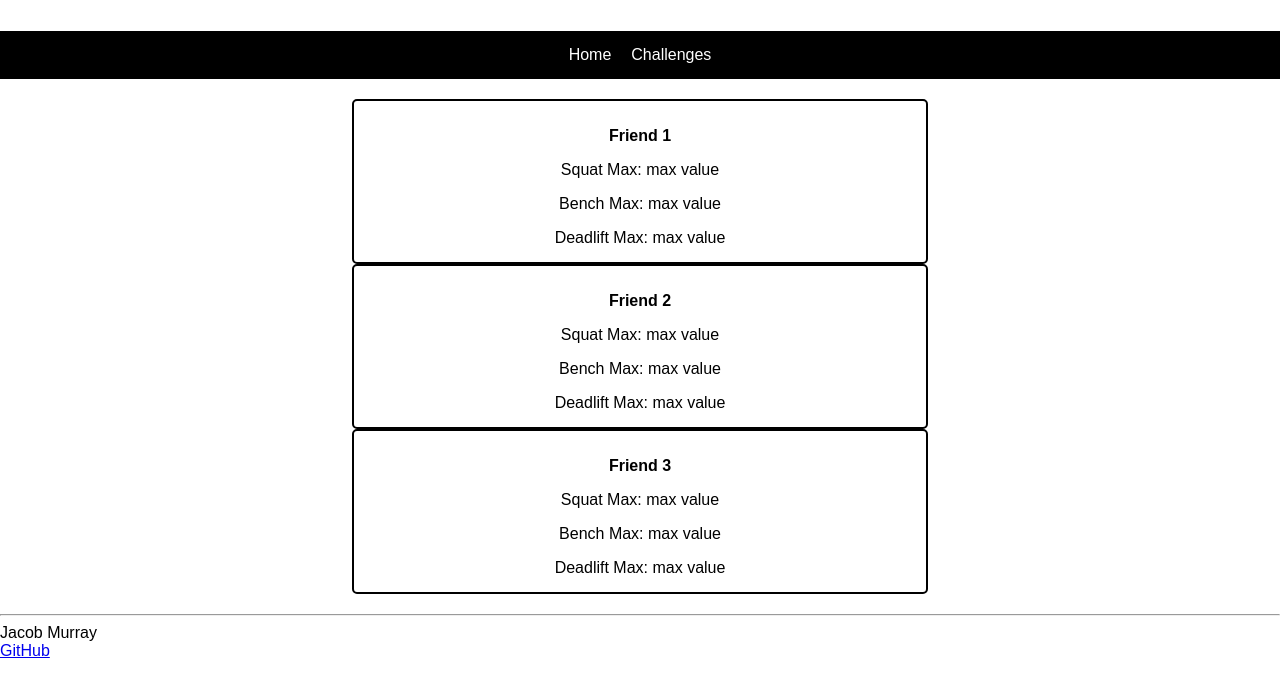
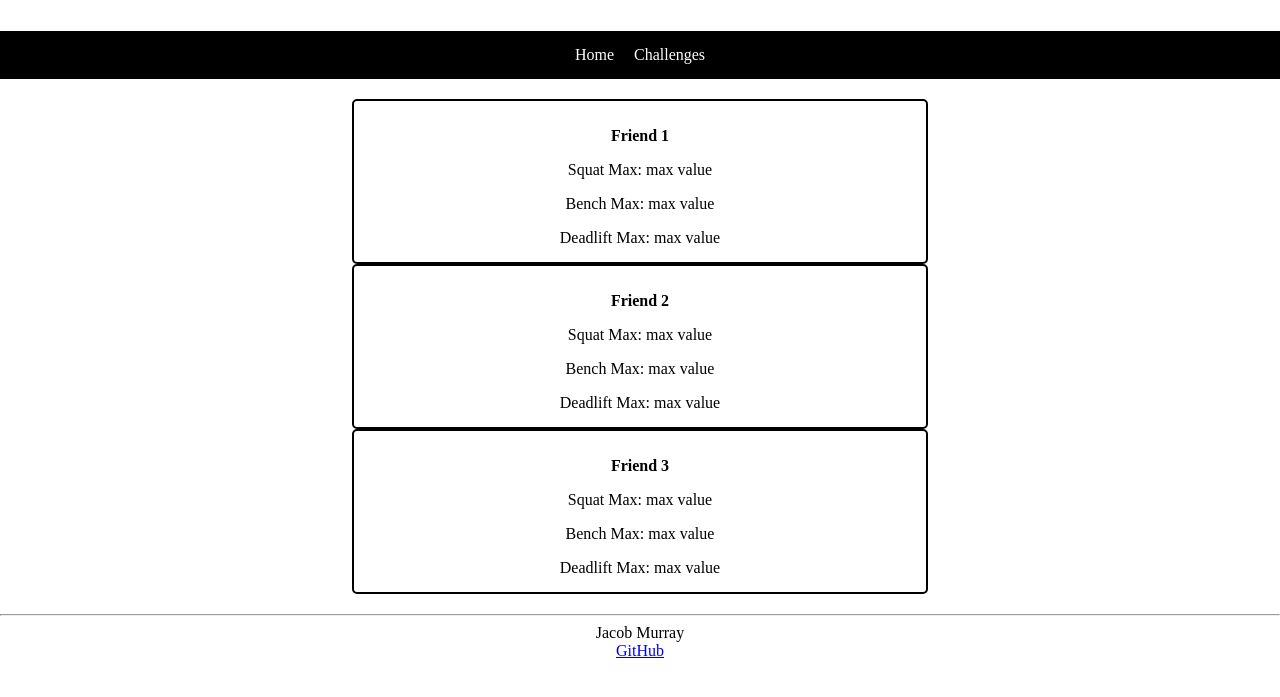
Before and after one commit to Jaco56/Startupp, a plain HTML site: page friends.html in a window 1280 px wide. Shown: the part 89-786 px from the top of the page. Drawn offline with Linux system fonts and the light colour scheme.

Commit message:
Update friends.html
changed main font, added footer css

```diff
--- a/friends.html
+++ b/friends.html
@@ -6,7 +6,7 @@
     <title>Friends Page</title>
     <style>
         body {
-            font-family: Arial, sans-serif;
+            font-family: Montserrat;
             margin: 0;
             padding: 0;
             background-color: #fff;
@@ -62,6 +62,11 @@
         #friends-container h2 {
             margin-bottom: 10px;
         }
+
+        footer {
+            margin-top: 20px;
+            text-align: center;
+        }
     </style>
 </head>
 <body>
```
